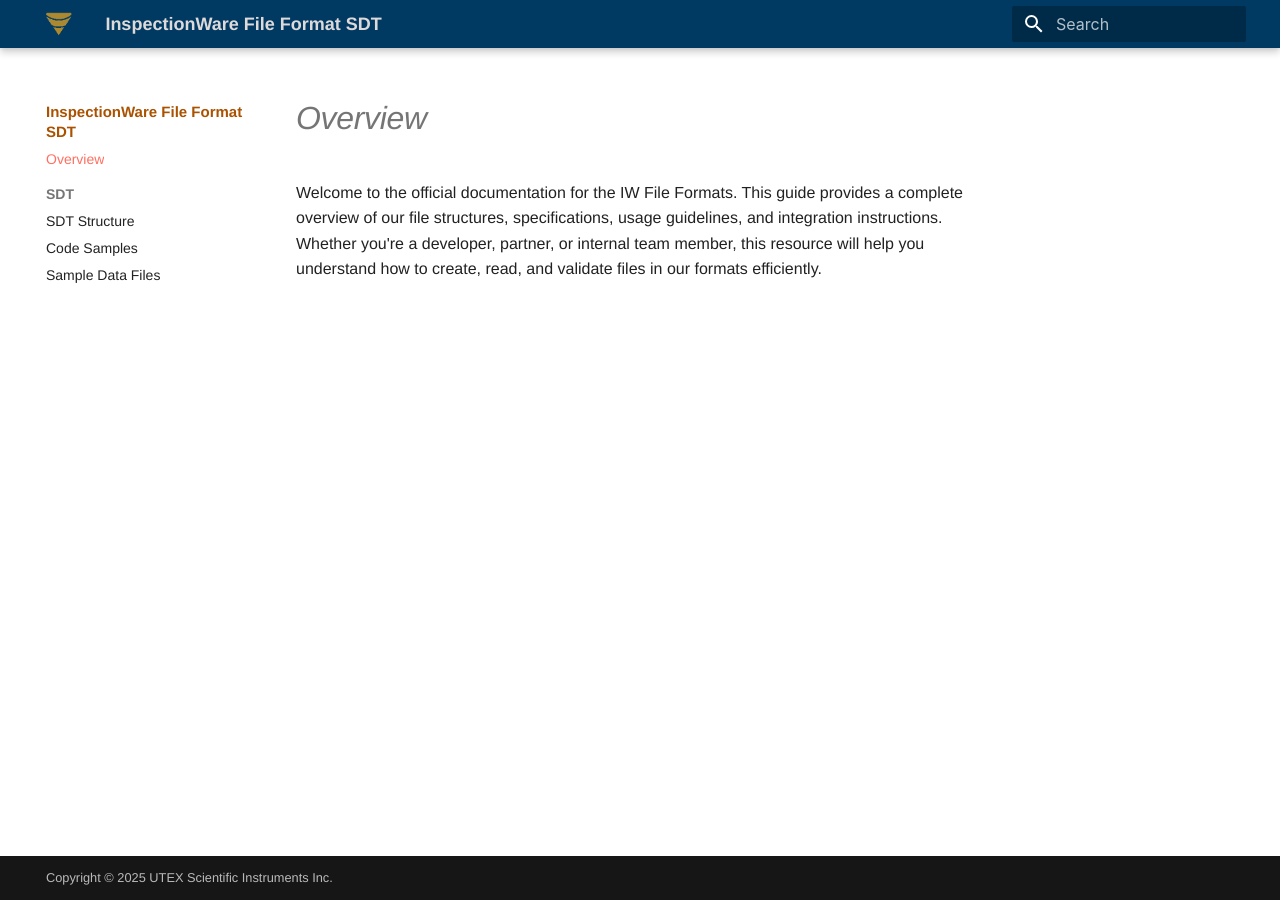
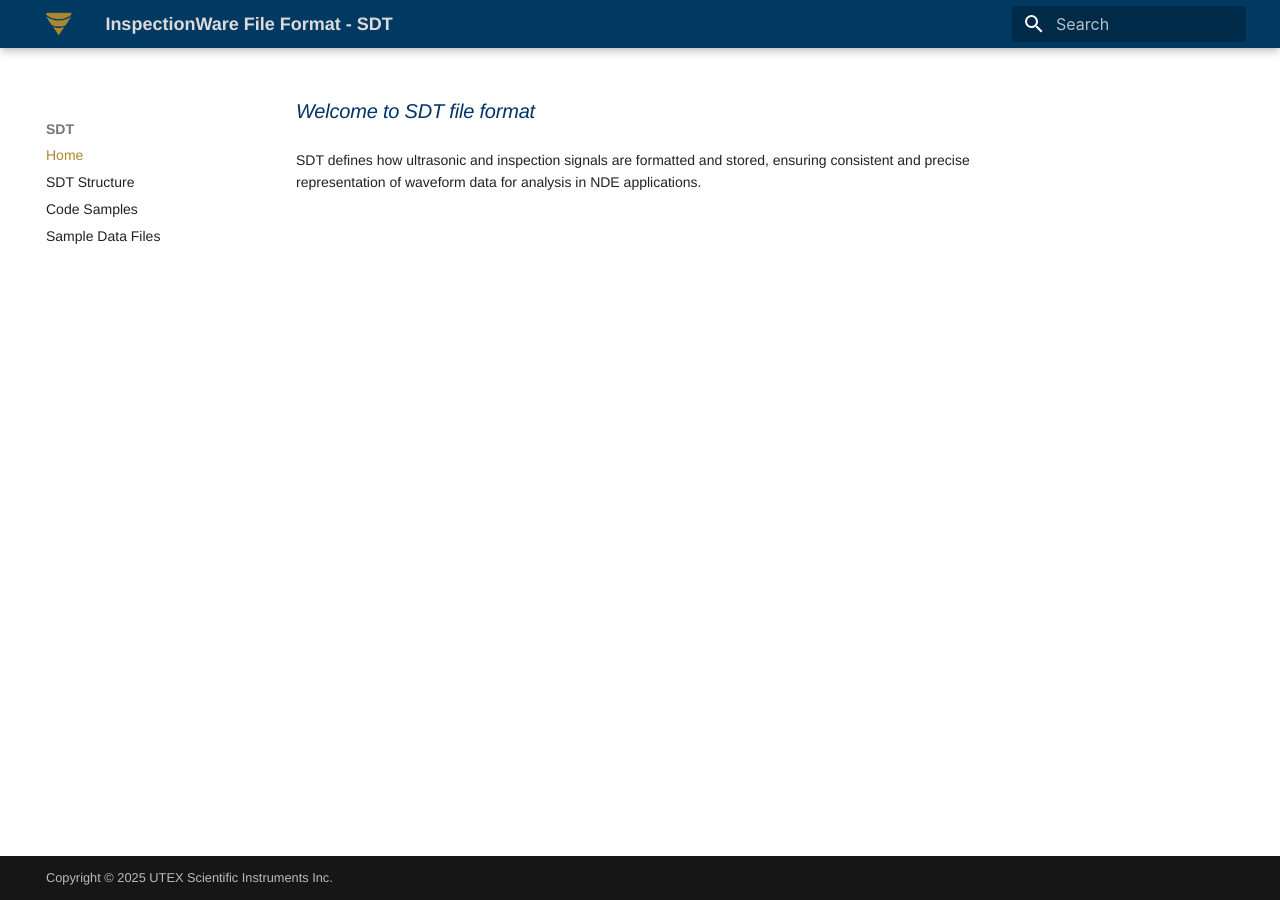
Before and after one commit to Utex-Scientific/sdt, an MkDocs documentation site: the page built from docs/index.md, in a window 1280 px wide. Built offline with MkDocs 1.6.1 and Material for MkDocs 9.7.7, drawn with Linux system fonts in a browser that asks for light colours.

Commit message:
matching iwh5 layouts and styling

```diff
--- a/docs/assets/stylesheets/colors.css
+++ b/docs/assets/stylesheets/colors.css
@@ -1,5 +1,5 @@
 :root {
-    --iwscan-accent: #ff6f61;
+    --iwscan-accent: #ac882e;
     --iwscan-bg: #003a62;
 
     --md-default-bg-color: #0c0c0c;
--- a/docs/assets/stylesheets/extra.css
+++ b/docs/assets/stylesheets/extra.css
@@ -34,18 +34,30 @@ body, .md-typeset {
   font-style: normal;   /* normal, italic, oblique */
   font-weight: 400;     /* 100 to 900 */
 }
-h1, h2, h3, h4, h5, h6 {
-  font-family: 'Helvetica','Segoe UI Semibold','Arial','sans-serif';
-  font-style: italic;
-  font-weight: 700;
+body, .md-typeset {
+  font-size: 0.7rem; /* or 1rem */
 }
 
-h1 {
-  color: #003366; /* Dark blue for top-level headings */
+.md-typeset h1 {
+  font-style: italic;
+  font-size: 1rem;
+  color: #003366;
 }
 
-h2 {
-  color: #0055aa; /* Slightly lighter blue */
+.md-typeset h2 {
+  font-style: normal;
+  font-weight: 400 !important;
+  font-size: 0.85rem;
+  color: #222223;
+}
+
+.md-typeset h3,
+.md-typeset h4, .md-typeset h5,
+.md-typeset h6 {
+  font-style: normal;
+  font-weight: 400 !important;
+  font-size: 0.65rem;
+  color: #222223;
 }
 
 .md-tabs__link {
@@ -54,8 +66,8 @@ h2 {
 
 
 .md-nav__title {
-  color: #aa5200; /* Replace with your desired color */
-  font-weight: bold; /* Optional: make it stand out */
-  font-size: 0.75rem;   /* Adjust this value as needed */
+  color: #ac882e; /* Replace with your desired color */
+  /*font-weight: bold;  Optional: make it stand out */
+  font-size: 0.0rem;   /* Adjust this value as needed */
   font-weight: 600;     /* Optional: boldness */
 }
--- a/docs/index.md
+++ b/docs/index.md
@@ -1 +1,3 @@
-Welcome to the official documentation for the IW File Formats. This guide provides a complete overview of our file structures, specifications, usage guidelines, and integration instructions. Whether you're a developer, partner, or internal team member, this resource will help you understand how to create, read, and validate files in our formats efficiently.
+# Welcome to SDT file format
+
+SDT defines how ultrasonic and inspection signals are formatted and stored, ensuring consistent and precise representation of waveform data for analysis in NDE applications.
--- a/mkdocs.yml
+++ b/mkdocs.yml
@@ -1,4 +1,4 @@
-site_name: InspectionWare File Format SDT
+site_name: InspectionWare File Format - SDT
 site_url: https://sdt-3805dd.gitlab.io/
 site_dir: public
 copyright: Copyright &copy; 2025 UTEX Scientific Instruments Inc.
@@ -97,8 +97,8 @@ extra:
   generator: false
 
 nav:
-  - 'Overview': index.md
   - SDT:
+    - Home: index.md
     - SDT Structure: SDT/sdt_index.md
     - Code Samples: SDT/sample-code.md
     - Sample Data Files: SDT/sample-data-files.md
```
Also changed, not shown: docs/SDT/sample-data-files.md (+2 -5 lines), docs/SDT/sdt_index.md (+1 -1 lines).
